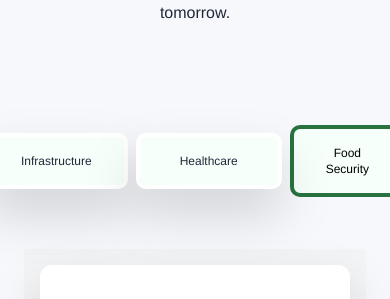
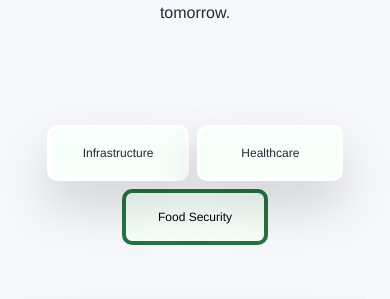
Before and after one commit to dewdigi/zencorpnext15, a Next.js app: page / in a window 390 px wide. Shown: the part 1307-1606 px from the top of the page. Built offline with nearby package versions, Linux system fonts and the light colour scheme.

Commit message:
Initial commit

```diff
--- a/app/page.tsx
+++ b/app/page.tsx
@@ -141,7 +141,7 @@ const Page = () => {
   </div>
 
         {/* Tabs Navigation */}
-  <div className="tabs flex flex-row sm:flex-row items-center lg:gap-20 justify-center sm:justify-center my-12 ">
+  <div className="tabs flex flex-row sm:flex-row flex-wrap items-center lg:gap-20 justify-center sm:justify-center my-12 ">
     <button
       className={`m-2 py-4 px-8 text-xs sm:text-base ${
         activeTab === "infrastructure"
```
